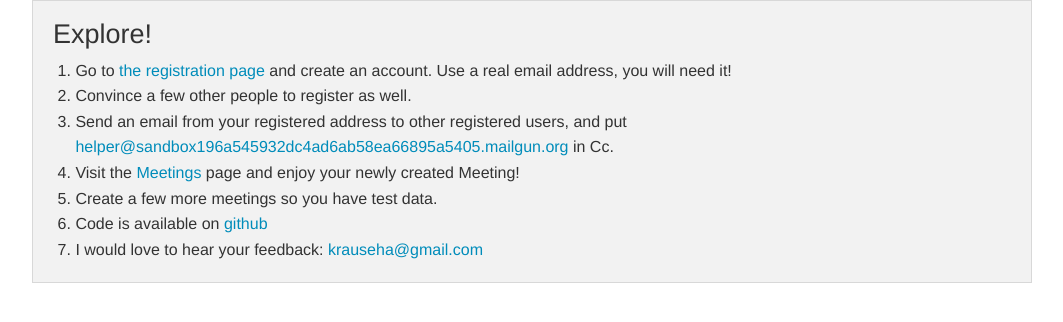
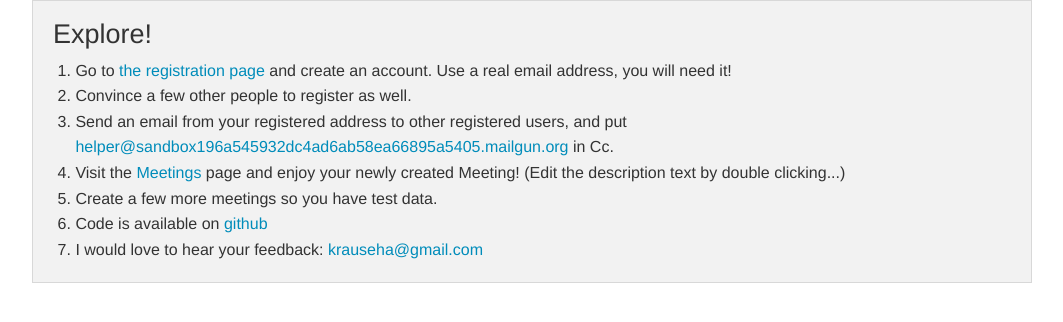
Before and after one commit to skh/letsmeet, a Flask app: page / in a window 1280 px wide. Shown: the part 155-477 px from the top of the page, without its empty margins (108-1171 px from the left). Run offline with Flask 2, Linux system fonts and the light colour scheme; some libraries are stand-ins or nearby versions; some web fonts are replaced.

Commit message:
Explain edit feature.

```diff
--- a/app/templates/index.html
+++ b/app/templates/index.html
@@ -16,7 +16,7 @@
       <li>Go to <a href="{{ url_for('auth.register') }}">the registration page</a> and create an account. Use a real email address, you will need it!</li>
       <li>Convince a few other people to register as well.</li>
       <li>Send an email from your registered address to other registered users, and put <a href="mailto:helper@sandbox196a545932dc4ad6ab58ea66895a5405.mailgun.org">helper@sandbox196a545932dc4ad6ab58ea66895a5405.mailgun.org</a> in Cc.</li>
-      <li>Visit the <a href="#">Meetings</a> page and enjoy your newly created Meeting!</li>
+      <li>Visit the <a href="#">Meetings</a> page and enjoy your newly created Meeting! (Edit the description text by double clicking...)</li>
       <li>Create a few more meetings so you have test data.</li>
       <li>Code is available on <a href="http://github.com/skh/letsmeet">github</a></li>
       <li>I would love to hear your feedback: <a href="mailto:krauseha@gmail.com">krauseha@gmail.com</a></li>
```
